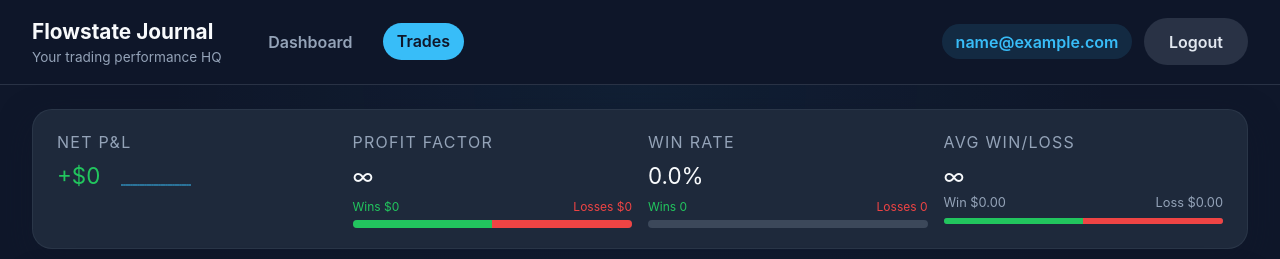
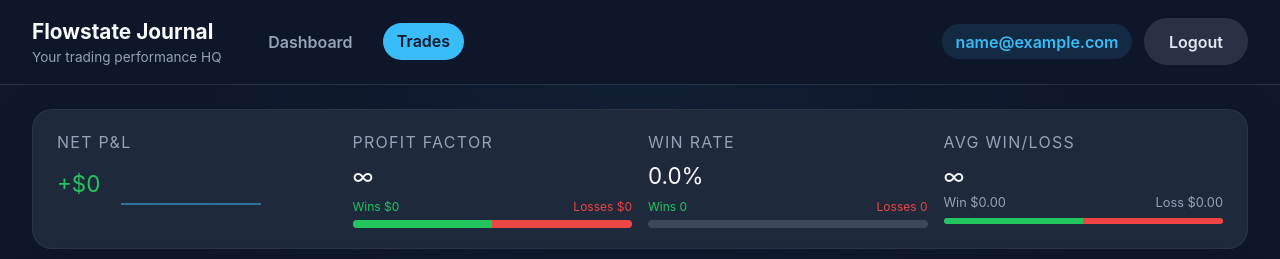
Before and after one commit to Sanchezter88/journal, a React (Vite) app: page /trades in a window 1280 px wide. Both pictures are taken after typing "name@example.com", "Sample123" into the empty fields and a click on the button "Log In". Shown: the top 259 px of the page. Built offline with nearby package versions, Linux system fonts and the light colour scheme.

Commit message:
Expand trade log net pnl chart

```diff
--- a/src/routes/TradeLog.tsx
+++ b/src/routes/TradeLog.tsx
@@ -88,7 +88,7 @@
           <div style={{ fontSize: '1.4rem', color: summary.netPnl >= 0 ? 'var(--color-success)' : 'var(--color-danger)' }}>
             {summary.netPnl >= 0 ? '+' : '-'}${Math.abs(summary.netPnl).toFixed(0)}
           </div>
-          <div style={{ width: '80px', height: '28px' }}>
+          <div style={{ width: '150px', height: '50px', flexShrink: 0 }}>
             <ResponsiveContainer>
               <AreaChart data={equityCurve}>
                 <defs>
```
